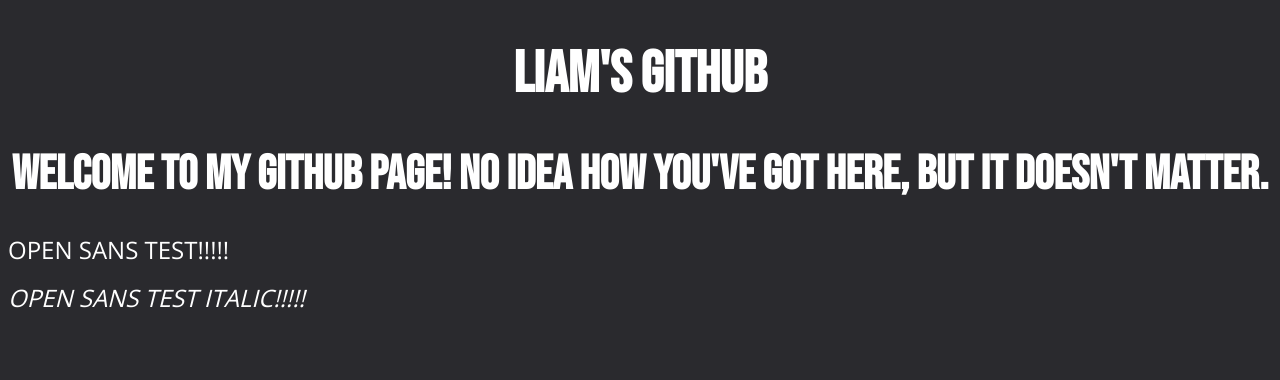
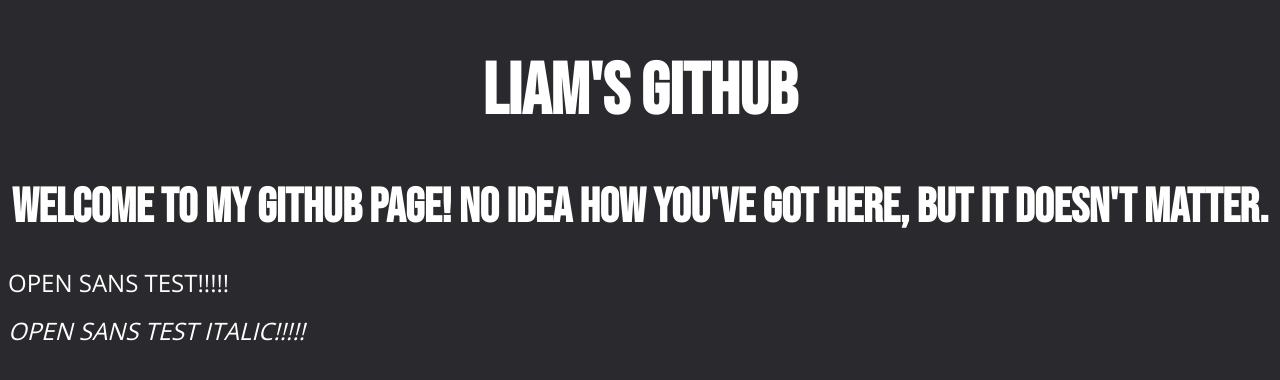
Before and after one commit to LiamTheLiam/liamtheliam.github.io, a PHP site: page / in a window 1280 px wide. Shown: the top 380 px of the page. Run offline with PHP 8.4, Linux system fonts and the light colour scheme.

Commit message:
Update styles.css

```diff
--- a/styles.css
+++ b/styles.css
@@ -4,7 +4,7 @@
 h1 {
 	color: white;
 	font-family: bebas_neueregular;
-	font-size: 58px
+	font-size: 72px
 }
 h2 {
 	color: white;
```
